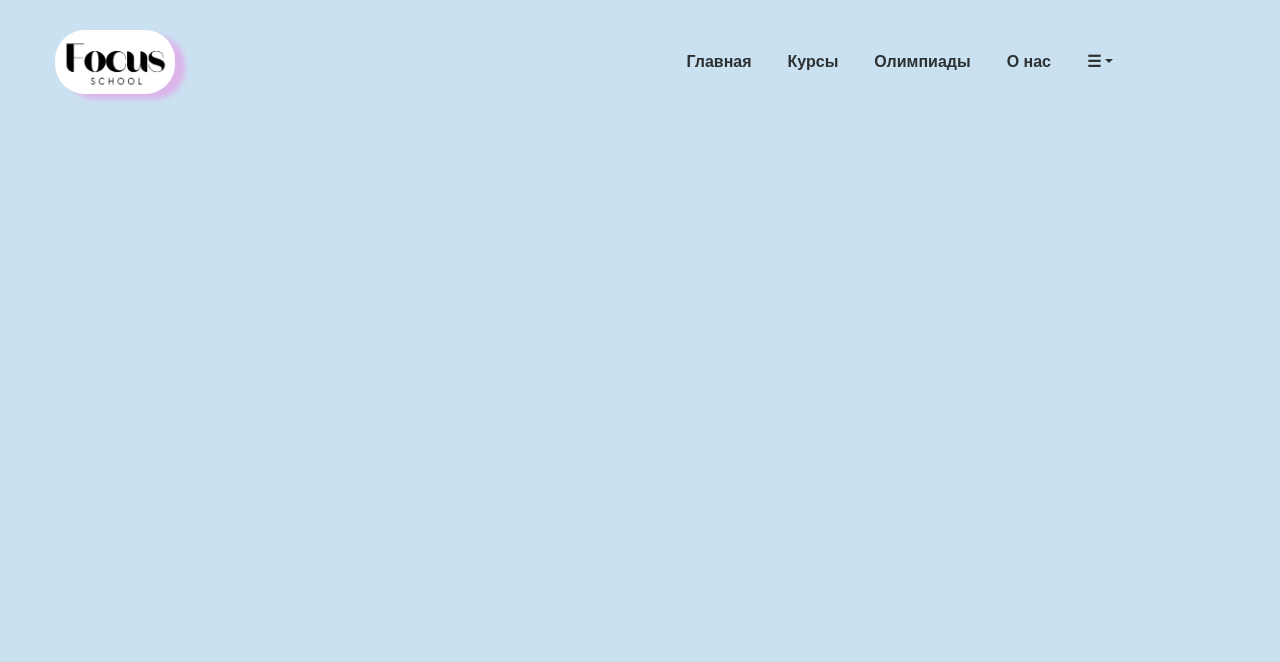
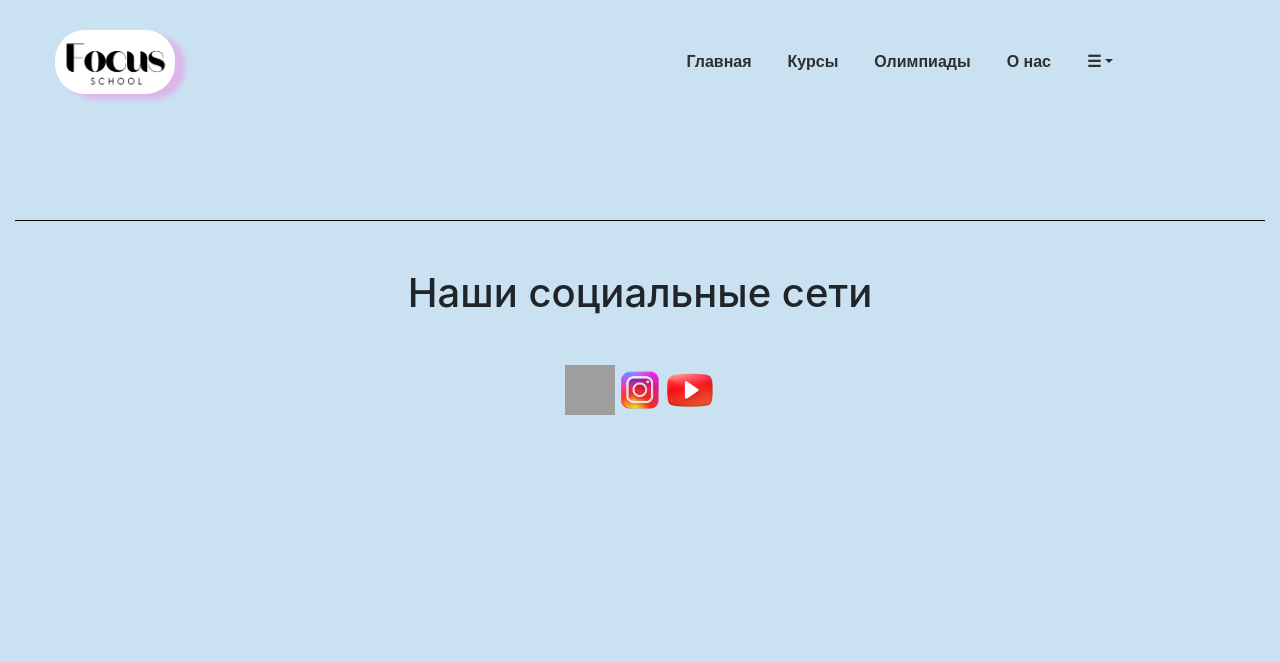
Before and after one commit to KseniiaKornilova/olympiad_platform, a Django app: template olympiad_platform/templates/base.html in a window 1280 px wide. Shown: the top 662 px of the page. Run offline with Django 3.2, Linux system fonts and the light colour scheme; the template is opened without the code that fills it, so the values that code supplies are empty; some libraries are stand-ins or nearby versions; grey boxes are pictures that could not be loaded.

Commit message:
feat: add social media's links in base.html

```diff
--- a/olympiad_platform/templates/base.html
+++ b/olympiad_platform/templates/base.html
@@ -50,5 +50,18 @@
     </div>
     {% block content %}
     {% endblock %}
+    <div class="line custom-margin"></div>
+    <h1 class="col-lg-12 d-flex justify-content-center mt-5 mb-5">Наши социальные сети</h1>
+    <div class="row d-flex justify-content-center">
+        <a href="#">
+            <img class="social" src="{% static 'image/icon-vk.png' %}">
+        </a>
+        <a href="#">
+            <img class="social" src="{% static 'image/icon-instagram.png' %}">
+        </a>
+        <a href="#">
+            <img class="social" src="{% static 'image/icon-youtube.png' %}">
+        </a>
+    <div class="line custom-margin"></div>
 </body>
 </html>
```
Also changed, not shown: 2 other files.
